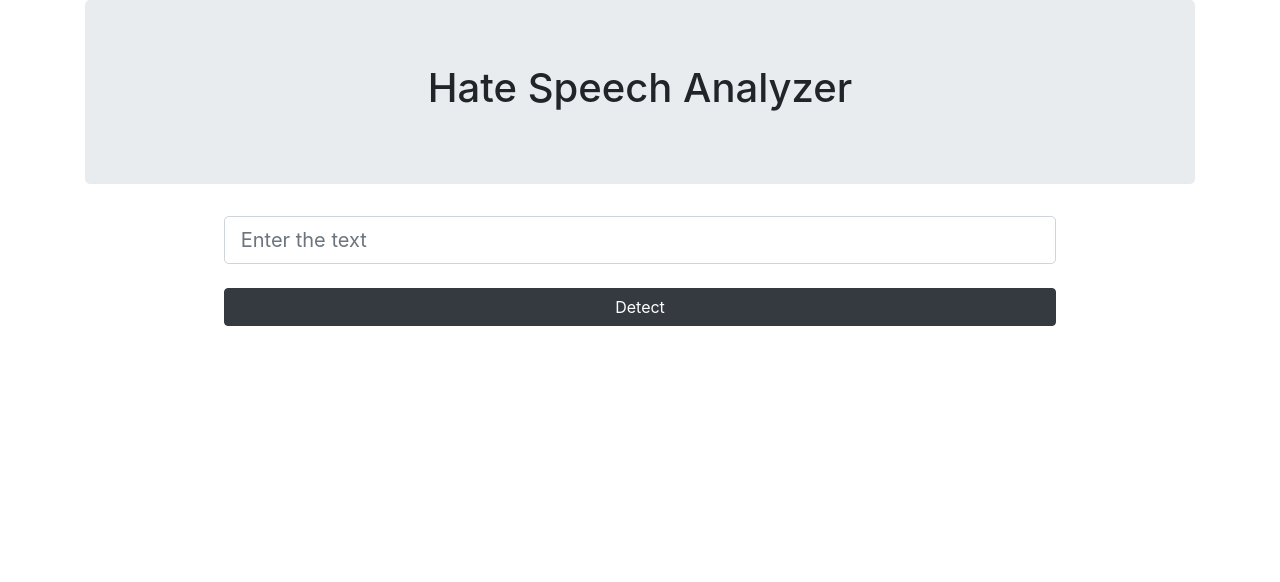
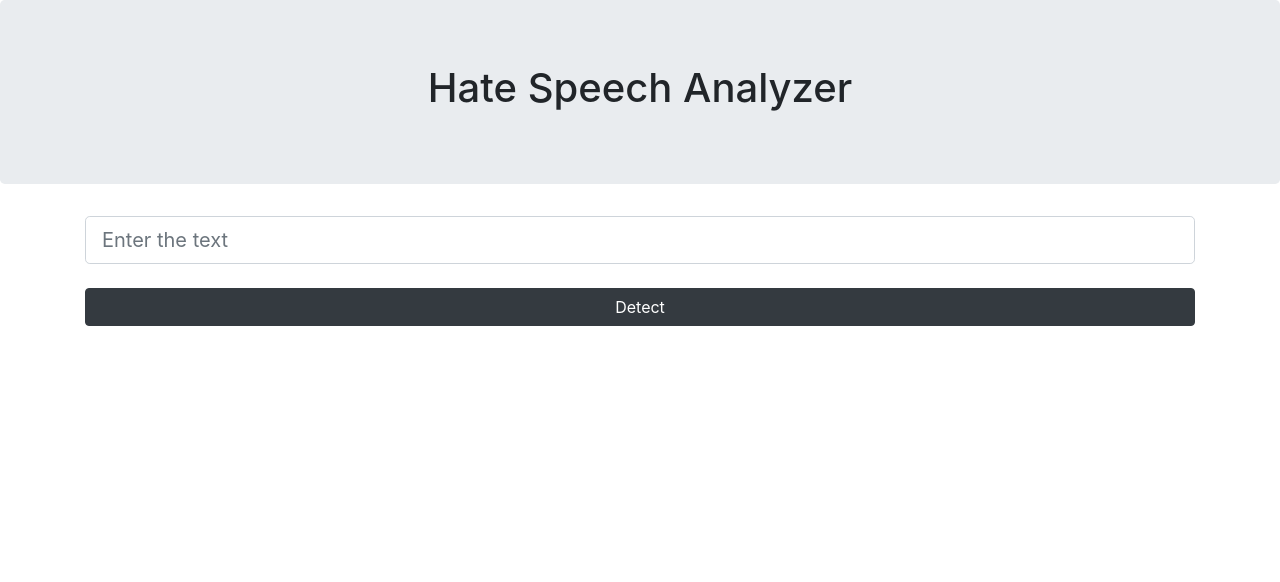
Before and after one commit to shivanshkumar999/Hate-Speech-Analysis-Using-DTC, a Flask app: page / in a window 1280 px wide. Shown: the top 582 px of the page. Run offline with Flask 3, Linux system fonts and the light colour scheme; parts of the project's set-up code (start-up, migrations or seed data) failed here and were passed over; some libraries are stand-ins or nearby versions.

Commit message:
update repo

```diff
--- a/templates/index.html
+++ b/templates/index.html
@@ -2,7 +2,7 @@
 <html>
     <head>
         <title>Hate Speech Analyzer</title>
-
+        <meta name="viewport" content="width=device-width, initial-scale=1, shrink-to-fit=no">
         <link rel="stylesheet" href="https://stackpath.bootstrapcdn.com/bootstrap/4.5.2/css/bootstrap.min.css">
         <style>
             body{
@@ -14,7 +14,7 @@
                 width: 100%;
             }
             form{
-                width: 75%;
+                /* width: 75%; */
                 margin: auto;
             }
             button{
@@ -26,12 +26,12 @@
         </style>
     </head>
     <body>
+        <div class="jumbotron">
+            <h1>Hate Speech Analyzer</h1>
+        </div>
     <div class="container">
         <div class="row">
-            <div class="col-md">
-                <div class="jumbotron">
-                    <h1>Hate Speech Analyzer</h1>
-                </div>
+            <div class="col-md-12">
                 <form action="/predict" enctype="multipart/form-data" method="post">
                     <div class="form-group">
                         <input type="text" class="form-control form-control-lg" name="inp_data" placeholder="Enter the text" required><br>
@@ -43,7 +43,7 @@
     </div>
         <div class="container">
             <div class="row">
-                <div class="col-md">
+                <div class="col-md-12">
                     <div class="output">
                         {% with msgs = get_flashed_messages() %}
                             {% if msgs or inp_data %}
@@ -66,7 +66,7 @@
         <div class="container">
             <div class="row">
                 <div class="col-md">
-                    <div class="fixed-bottom">
+                    <div class="footer fixed-bottom">
                         <p>Model made using : <b>Decision Tree Classifier.</b></p>
                         <p>Accuracy of Model : <b>87.26</b>% accurate.</p>
                         <p>Your speech could be either <span style="color: green; font-weight: bolder;">Neither Hate nor offensive</span>,<span style="color: red; font-weight: bolder;">{{ msg }}Offensive</span> or <span style="color: red; font-weight: bolder;">{{ msg }}Hate Speech.</span></p>
```
